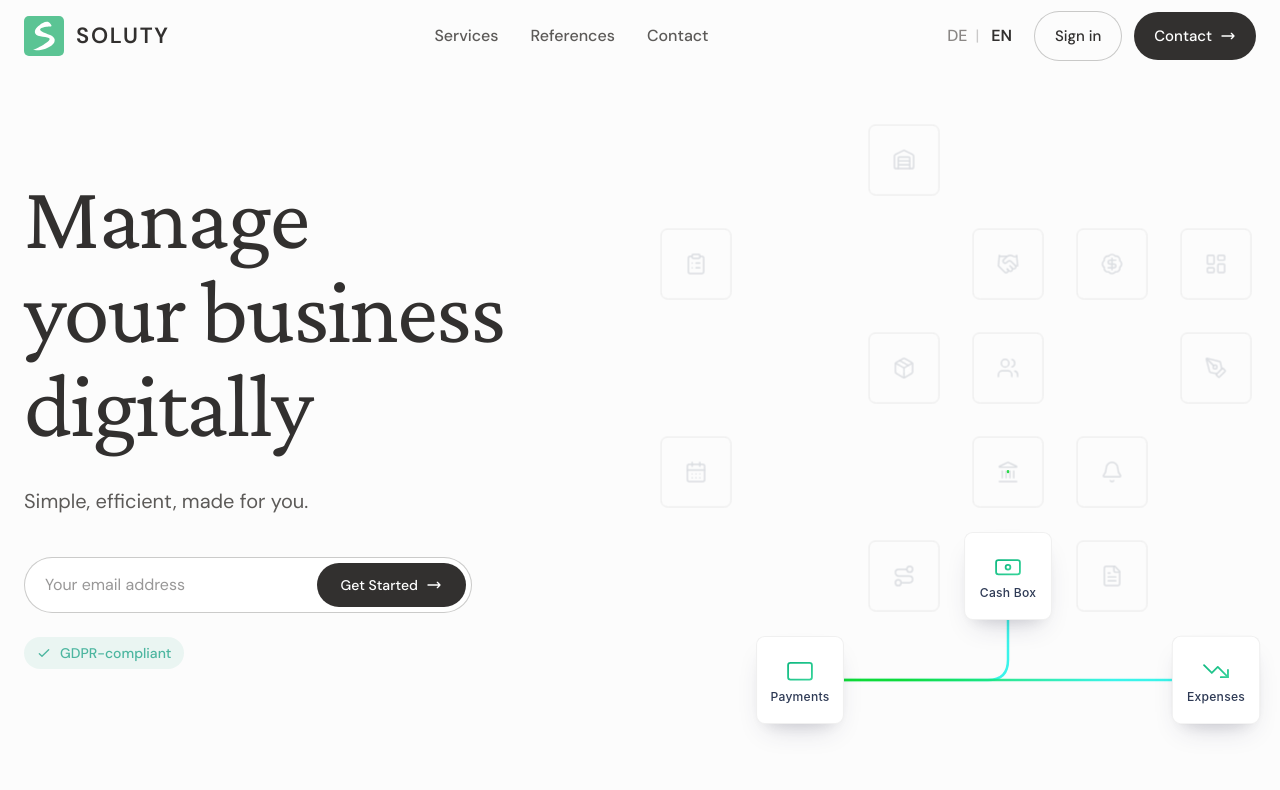
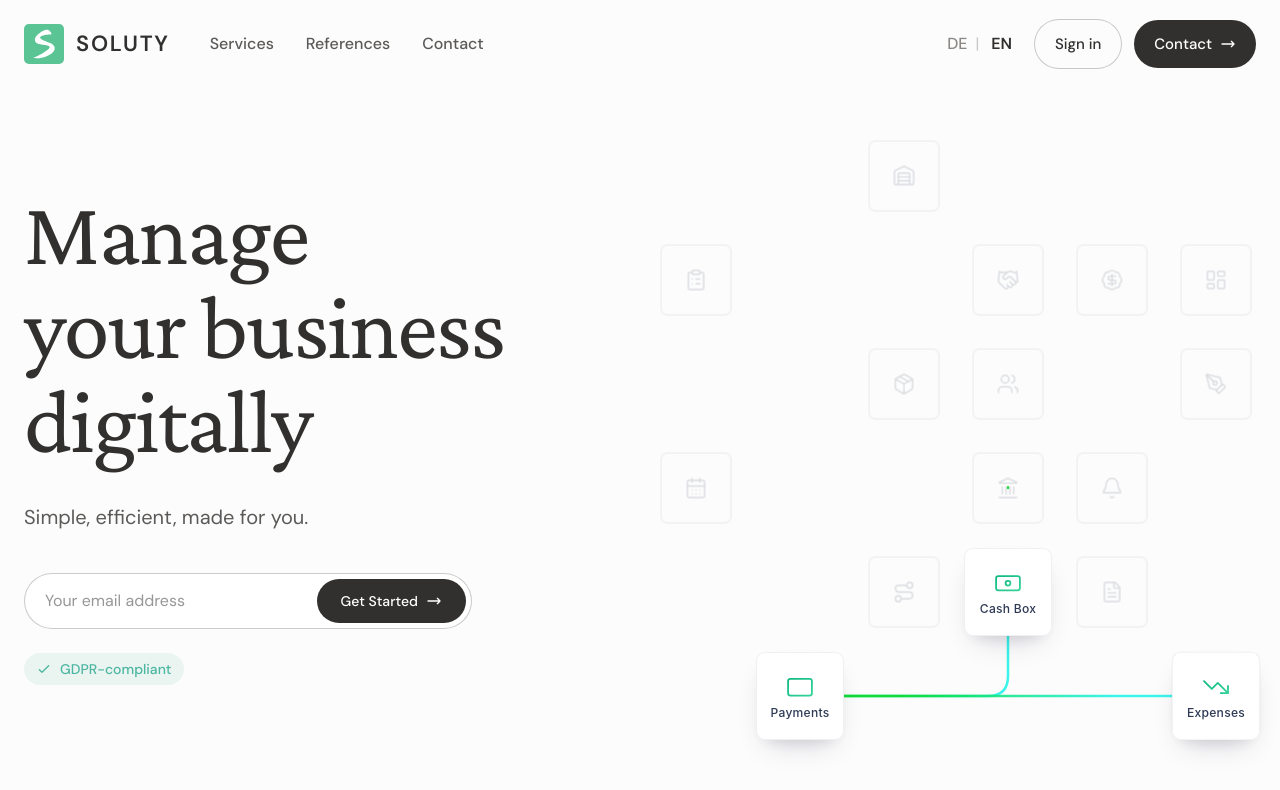
Before and after one commit to zaferkucuk/soluty-website, a Next.js app: page /en in a window 1280 px wide. Shown: the top 790 px of the page. Built offline with nearby package versions, Linux system fonts and the light colour scheme.

Commit message:
feat(header): left-align navigation menu after logo, increase header height
Changes:
- Move navigation from center to left (after logo)
- Increase header height: 16 → 20 (mobile), 72px → 88px (desktop)
- Increase gap between logo and nav: 8 → 10

```diff
--- a/app/[locale]/components/Header/index.tsx
+++ b/app/[locale]/components/Header/index.tsx
@@ -62,19 +62,18 @@ export function Header() {
         `}
       >
         <div className="max-w-[1280px] mx-auto px-4 md:px-6">
-          <div className="flex items-center justify-between h-16 lg:h-[72px]">
-            {/* Left: Mobile Menu Toggle + Logo */}
-            <div className="flex items-center gap-2">
+          <div className="flex items-center justify-between h-20 lg:h-[88px]">
+            {/* Left: Mobile Menu Toggle + Logo + Navigation (aligned left) */}
+            <div className="flex items-center gap-2 lg:gap-10">
               <MobileMenuToggle
                 isOpen={isMobileMenuOpen}
                 onToggle={() => setIsMobileMenuOpen(!isMobileMenuOpen)}
               />
               <Logo />
-            </div>
-
-            {/* Center: Desktop Navigation */}
-            <div className="hidden lg:flex lg:flex-1 lg:justify-center lg:ml-8">
-              <Navigation />
+              {/* Desktop Navigation - now left-aligned after logo */}
+              <div className="hidden lg:flex">
+                <Navigation />
+              </div>
             </div>
 
             {/* Right: Language Switcher + Buttons */}
```
